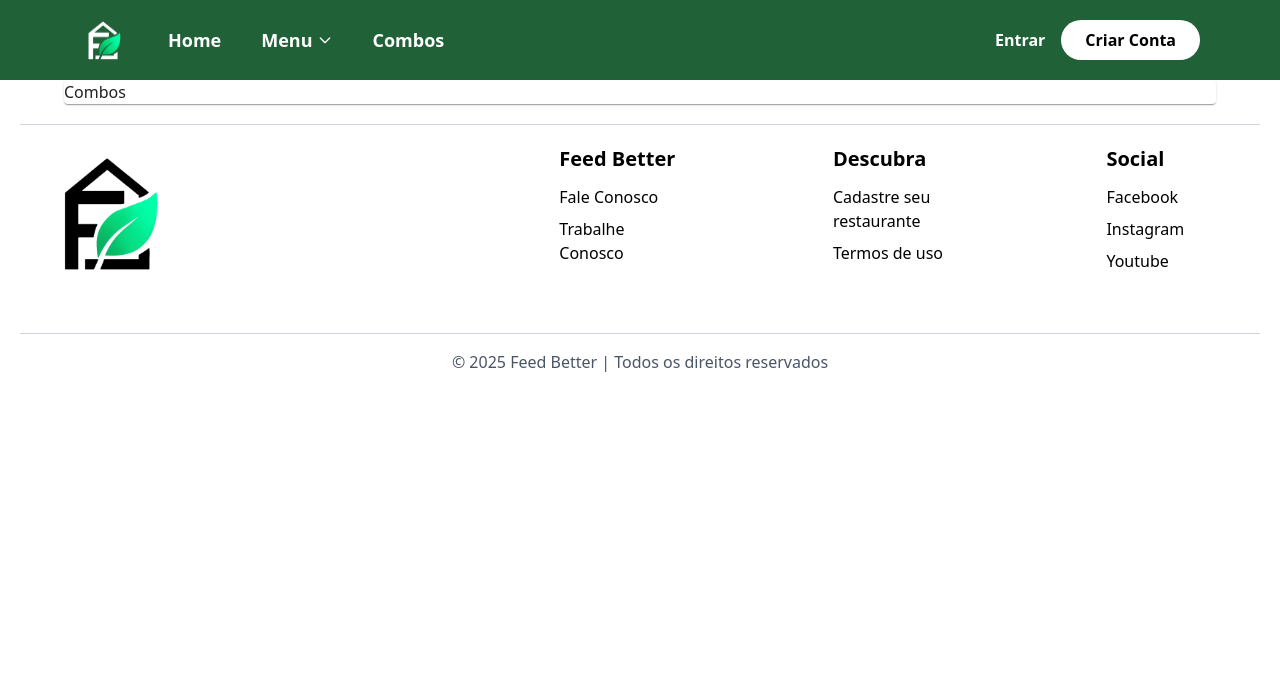
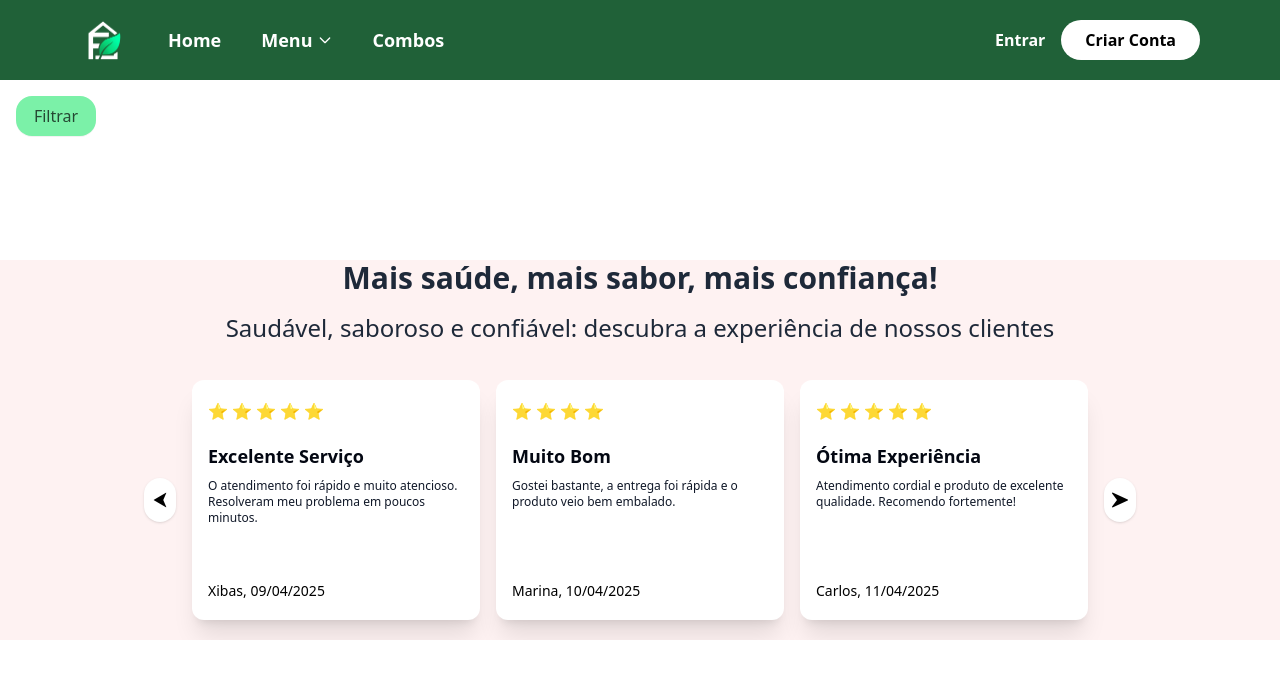
Before and after one commit to DrumondParizottoPiccolo/WebDelivery, a React (Vite) app: page /combos in a window 1280 px wide. Shown: the top 678 px of the page. Built offline with nearby package versions, Linux system fonts and the light colour scheme.

Commit message:
Botão de filtro + estilização do dialog e opções de filtro

```diff
--- a/src/App.jsx
+++ b/src/App.jsx
@@ -22,9 +22,11 @@ function App() {
         </>} />
 
         <Route path="/combos" element={<ComboRoute />} />
+        {/* <Route path='/Hamburgueres' element={COMPONENTE DESENVOLVIDO}/> */}
       </Routes>
 
-      <Footer />
+      {/* <Footer /> */}
+      <Section4></Section4>
     </>
   )
 }
--- a/src/Components/Section4.jsx
+++ b/src/Components/Section4.jsx
@@ -92,7 +92,7 @@ function Section4() {
         <button
           onClick={handlePrev}
           disabled={startIndex === 0}
-          className="hover:scale-140 transition-transform bg-white w-11 h-11 flex justify-center items-center rounded-4xl px-2 shadow-sm border-b-gray-400 z-10"
+          className="hover:scale-140 transition-transform bg-white w-11 h-11 flex justify-center items-center rounded-4xl px-2 shadow-sm border-b-gray-400 z-1"
         >
           <img
             src={left}
@@ -121,7 +121,7 @@ function Section4() {
         <button
           onClick={handleNext}
           disabled={startIndex + itemsPerPage >= evaluationList.length}
-          className="hover:scale-140 transition-transform  bg-white w-11 h-11 flex justify-center items-center rounded-4xl px-2 shadow-sm border-b-gray-400 z-10"
+          className="hover:scale-140 transition-transform  bg-white w-11 h-11 flex justify-center items-center rounded-4xl px-2 shadow-sm border-b-gray-400 z-1"
         >
           <img
             src={right}
--- a/src/assets/routes/combos/ComboRoute.jsx
+++ b/src/assets/routes/combos/ComboRoute.jsx
@@ -1,14 +1,30 @@
 import Container from '@mui/material/Container';
 import Card from '@mui/material/Card';
+import { useState } from 'react';
 
 const ComboRoute = () => {
-    return (
-        <Container>
-            <Card>
-                <h1>Combos</h1>
-            </Card>
-        </Container>
-    );
+   const [open, setOpen] = useState(false);
+
+  return (
+    <div className='w-auto h-20 flex justify-left p-4'>
+      <p onClick={()=>setOpen(true)} className='cursor-pointer bg-green-300 rounded-2xl p-2 text-center w-20 h-10 text-black/70 shadow-2xs'>
+        Filtrar
+      </p>
+
+      {open && (
+        <div className='w-full h-full top-0 left-0 flex justify-center items-center fixed z-10 bg-black/20 shadow-2xl'>
+          <div className='w-full h-70 flex flex-col justify-between gap-2 p-4 bg-white rounded-2xl items-center'>
+            <h3 className='text-center font-medium text-green-900/90 text-lg'>Filtros</h3>
+            <p className='text-sm border-1 border-gray-400/80 shadow p-2 rounded-3xl text-center cursor-pointer w-1/2'>Vegano</p>
+            <p className='text-sm border-1 border-gray-400/80 shadow p-2 rounded-3xl text-center cursor-pointer w-1/2'>Preço Crescente</p>
+            <p className='text-sm border-1 border-gray-400/80 shadow p-2 rounded-3xl text-center cursor-pointer w-1/2'>Preço Decrescente</p>
+            <p className='text-sm border-1 border-gray-400/80 shadow p-2 rounded-3xl text-center cursor-pointer w-1/2'>Ordem Alfabética</p>
+            <button className='cursor-pointer font-thin text-red-800' onClick={() => setOpen(false)}>❌Fechar</button>
+          </div>
+        </div>
+      )}
+    </div>
+  );
 }
 
 export default ComboRoute;
```
